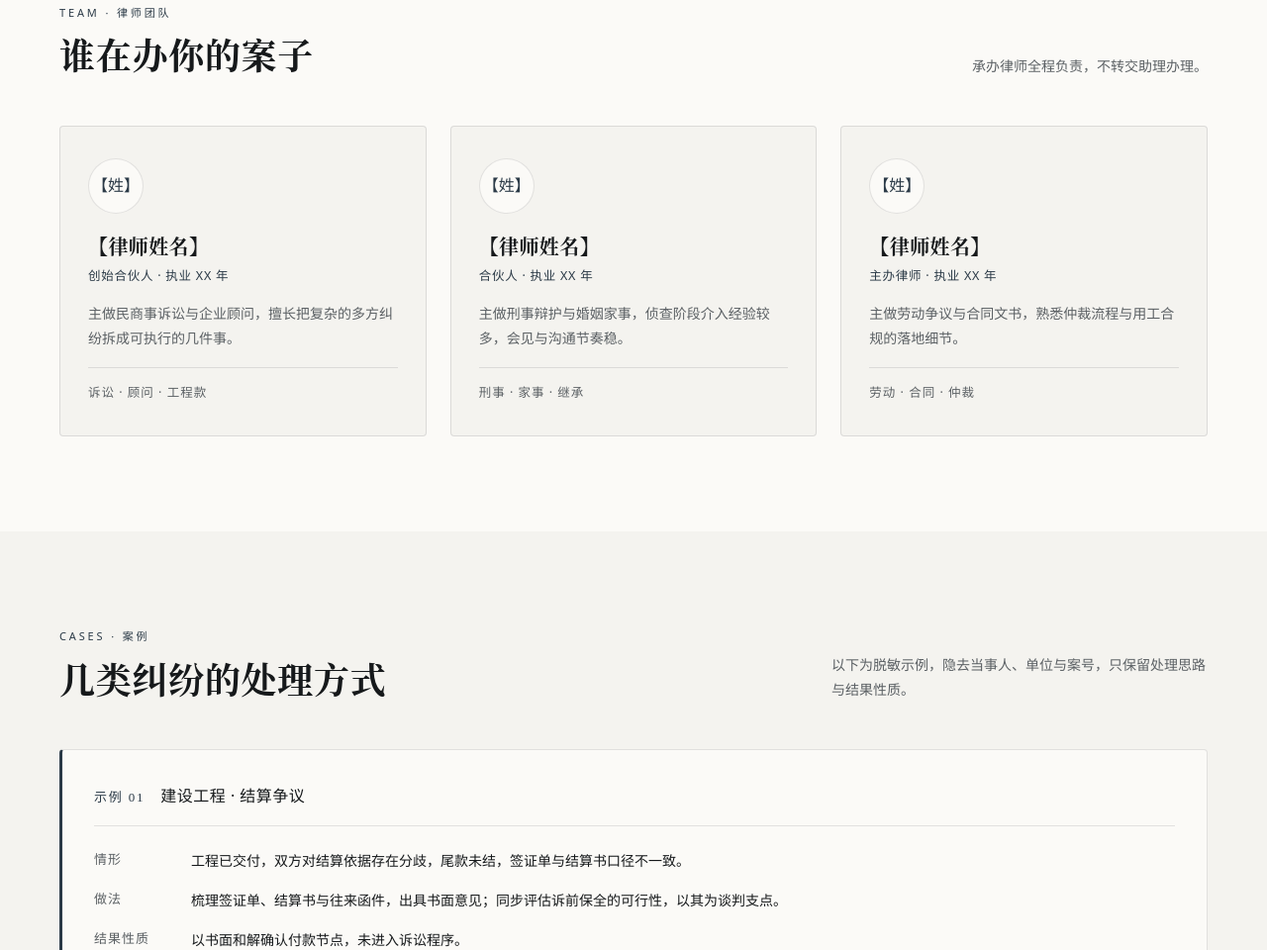
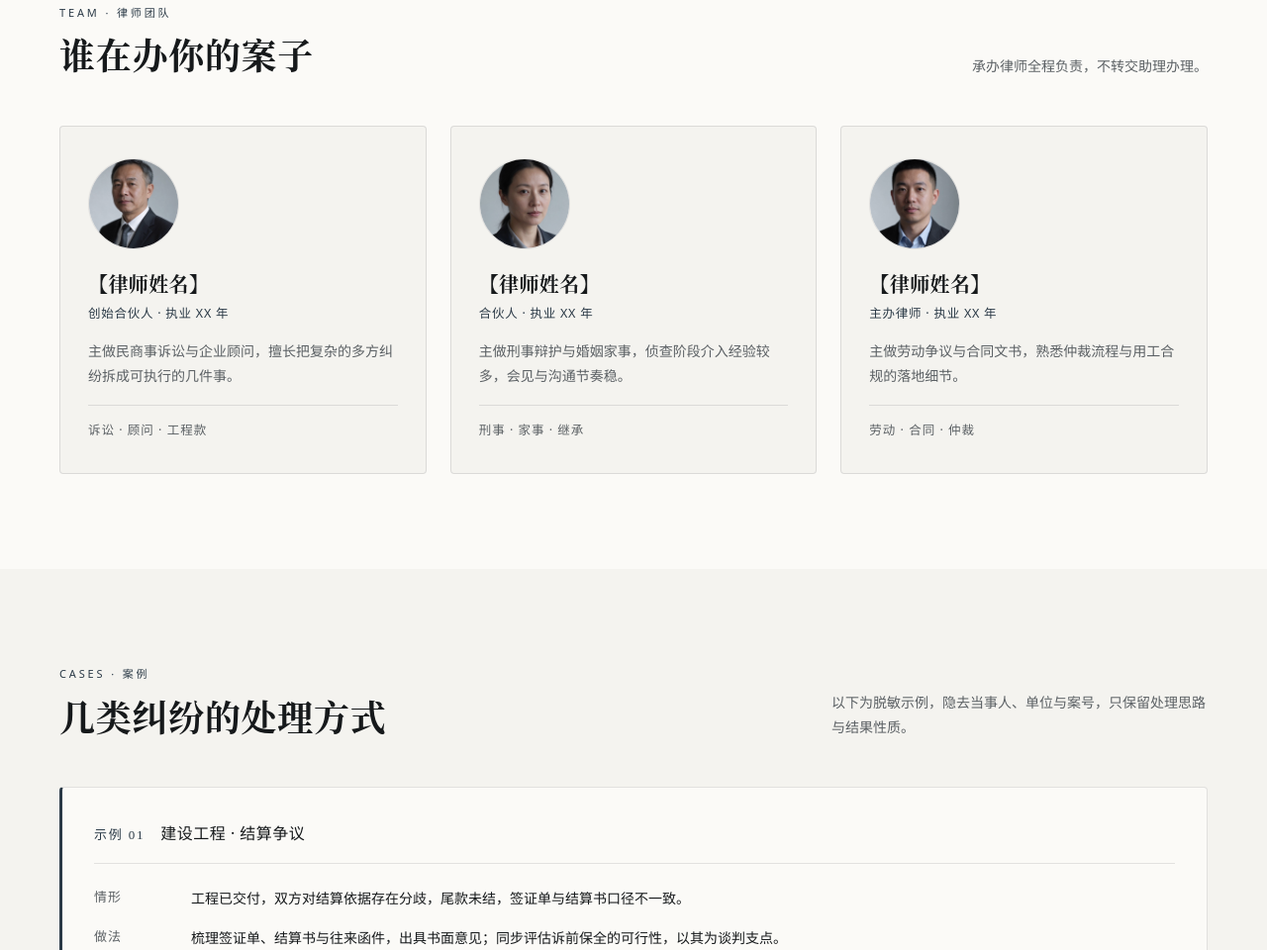
Before and after one commit to J0821/law-firm-template, a plain HTML site: page index.html in a window 1280 px wide. Shown: the part 2495-3455 px from the top of the page at 99% size. Drawn offline with Linux system fonts and the light colour scheme.

Commit message:
团队卡改为头像位，新增三张示例人像，README 同步授权与替换说明

```diff
--- a/index.html
+++ b/index.html
@@ -201,7 +201,7 @@
 
         <div class="team-grid">
           <article class="member reveal">
-            <div class="member-mark" aria-hidden="true">【姓】</div>
+            <div class="member-photo"><img src="assets/team-1.jpg" alt="【律师姓名】"></div>
             <h4>【律师姓名】</h4>
             <p class="member-role">创始合伙人 · 执业 XX 年</p>
             <p class="member-desc">主做民商事诉讼与企业顾问，擅长把复杂的多方纠纷拆成可执行的几件事。</p>
@@ -209,7 +209,7 @@
           </article>
 
           <article class="member reveal">
-            <div class="member-mark" aria-hidden="true">【姓】</div>
+            <div class="member-photo"><img src="assets/team-2.jpg" alt="【律师姓名】"></div>
             <h4>【律师姓名】</h4>
             <p class="member-role">合伙人 · 执业 XX 年</p>
             <p class="member-desc">主做刑事辩护与婚姻家事，侦查阶段介入经验较多，会见与沟通节奏稳。</p>
@@ -217,7 +217,7 @@
           </article>
 
           <article class="member reveal">
-            <div class="member-mark" aria-hidden="true">【姓】</div>
+            <div class="member-photo"><img src="assets/team-3.jpg" alt="【律师姓名】"></div>
             <h4>【律师姓名】</h4>
             <p class="member-role">主办律师 · 执业 XX 年</p>
             <p class="member-desc">主做劳动争议与合同文书，熟悉仲裁流程与用工合规的落地细节。</p>
--- a/styles.css
+++ b/styles.css
@@ -628,6 +628,26 @@ img {
   background: var(--cream);
 }
 
+.member-photo {
+  width: 92px;
+  height: 92px;
+  margin-bottom: 22px;
+  border: 1px solid var(--line);
+  border-radius: 50%;
+  overflow: hidden;
+  background: var(--paper);
+}
+
+.member-photo img {
+  display: block;
+  width: 100%;
+  height: 100%;
+  object-fit: cover;
+  object-position: center 50%;
+  filter: saturate(0.82) contrast(1.02);
+}
+
+/* 无照片时改回姓氏方框：把 .member-photo 换回 .member-mark 并写入姓氏 */
 .member-mark {
   width: 56px;
   height: 56px;
```
Also changed, not shown: assets/team-1.jpg (added), assets/team-2.jpg (added), assets/team-3.jpg (added), 1 other file.
